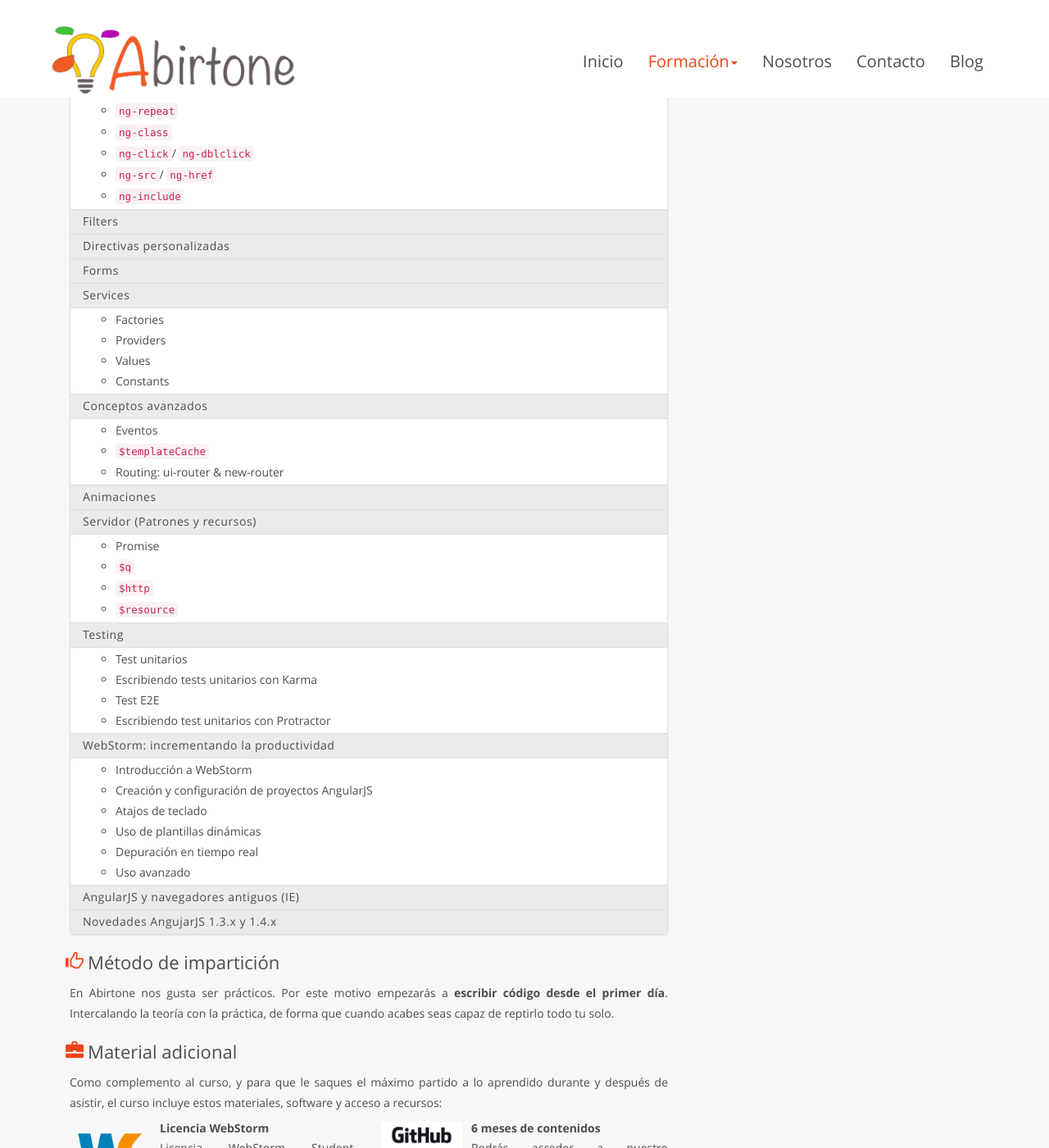
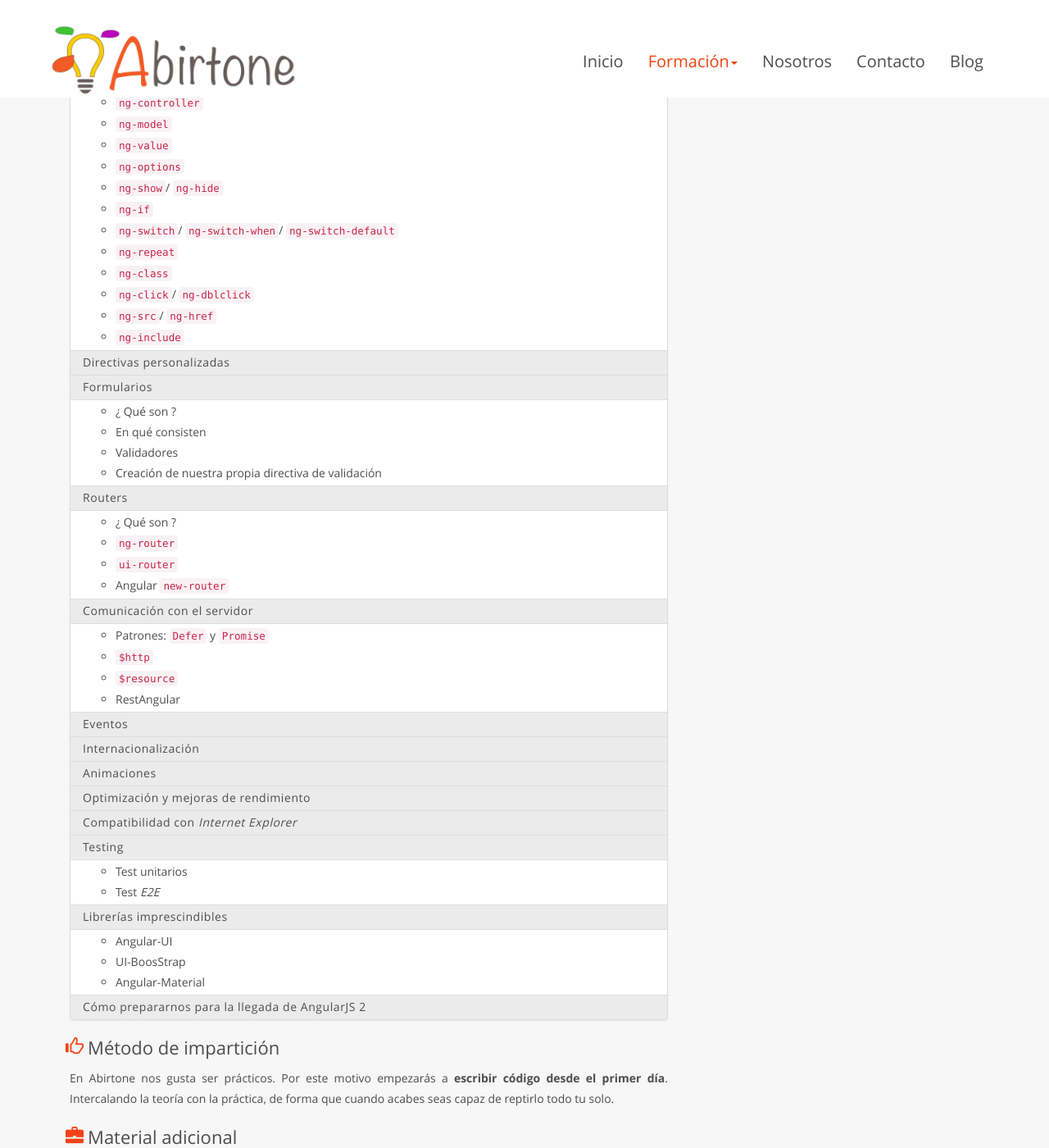
Before and after one commit to abirtone/abirtone.github.io, a Jekyll site: the page built from pages/courses/angujarjs.html, in a window 1280 px wide and 1400 px high, scrolled down 929 px. Shown: the whole window at 82% size. Built offline with Jekyll 4.4.1, drawn with Linux system fonts in a browser that asks for light colours; comment, search, counter and statistics services are not loaded; some of the changed text lies outside the part shown.

Commit message:
Updated AngularJS

```diff
--- a/pages/courses/angujarjs.html
+++ b/pages/courses/angujarjs.html
@@ -17,34 +17,45 @@ description: "Curso presencial especialista de AngularJS"
         <h2><i class="glyphicon glyphicon-question-sign" aria-hidden="true"></i> ¿ Qué es AngujarJS ?</h2>
     </div>
 
-    <p>AngularJS nos permitirá hacer <b>interfaces web </b>de manera extremadamente <b>rápida, mantenibles y testeables</b>. AngujarJS cuenta con el respaldo de <b>Google, creador del mismo</b>. Según la web de proyecto:</p>
+    <p>AngularJS nos ypermitirá hacer <b>interfaces web </b>de manera extremadamente <b>rápida, mantenibles y testeables</b>. AngujarJS cuenta con el respaldo de <b>Google, creador del mismo</b>. Según la web de proyecto:</p>
 
     <blockquote>
         <p>Angularjs le permite escribir aplicaciones web del lado del cliente <b>como si tuvieras un navegador más inteligente </b><i>[...]</i> <b>sincroniza automáticamente</b> los datos de la interfaz de usuario <i>[...]</i> para ayudar a estructurar <b>su aplicación</b> mejor y que sea <b>más fácil probar</b> <i>...</i></p>
         <footer>Fuente: <a class="link" href="https://github.com/angular/angular.js">Angujarjs.com</a></footer>
     </blockquote>
 
-    <!-- Indice del temario -->
+    <!-- Indice del curso -->
     <div class="page-header section-title">
         <h2><i class="glyphicon glyphicon-list-alt" aria-hidden="true"></i> Índice del temario</h2>
     </div>
     <ul class="list-group">
-        <li class="list-group-item">Visión general de AngularJS</li>
-        <li class="list-group-item">Introducción a AngularJS</li>
-        <li class="list-group-item">Conceptos básicos</li>
+        <li class="list-group-item">AngularJS: Que es y en que consiste</li>
+        <li class="list-group-item">Personalizando nuestro ide para programar en AngularJS</li>
+        <li class="list-group-item">Entendiendo los <code>Scopes</code></li>
         <li class="list-group-item list-subgroup">
             <ul>
-                <li><code>$rootScope</code> / <code>$scope</code> </li>
+                <li><code>$scope</code> </li>
                 <li><code>$rootScope</code></li>
-                <li><code>$scope</code></li>
-                <li>Ejemplo de jerarquía de scopes</li>
-                <li>Templates</li>
             </ul>
         </li>
-        <li class="list-group-item">Modules (ng-app)</li>
-        <li class="list-group-item">Controllers (ng-controller)</li>
-        <li class="list-group-item">Directivas ng</li>
-        <li class="list-group-item list-subgroup">            <ul>
+        <li class="list-group-item">Templates</li>
+        <li class="list-group-item">Controllers <code>ng-controller</code></li>
+        <li class="list-group-item">Modulos <code>ng-app</code></li>
+        <li class="list-group-item">Filters</li>
+        <li class="list-group-item">Services</li>
+        <li class="list-group-item list-subgroup">
+            <ul>
+                <li> Factory </li>
+                <li> Service </li>
+                <li> Provider  </li>
+                <li> Value </li>
+                <li> Constant </li>
+                <li> Diferencias y cómo legir la factoría adecuada </li>
+            </ul>
+        </li>
+        <li class="list-group-item">Directivas</li>
+        <li class="list-group-item list-subgroup">
+            <ul>
                 <li> <code>ng-app</code></li>
                 <li> <code>ng-controller</code></li>
                 <li> <code>ng-model</code></li>
@@ -60,56 +71,55 @@ description: "Curso presencial especialista de AngularJS"
                 <li> <code>ng-include</code></li>
             </ul>
         </li>
-        <li class="list-group-item">Filters</li>
         <li class="list-group-item">Directivas personalizadas</li>
-        <li class="list-group-item">Forms</li>
-        <li class="list-group-item">Services</li>
-        <li class="list-group-item list-subgroup">            <ul>
-                <li> Factories </li>
-                <li> Providers  </li>
-                <li> Values </li>
-                <li> Constants </li>
+        <li class="list-group-item">Formularios</li>
+        <li class="list-group-item list-subgroup">
+            <ul>
+                <li> ¿ Qué son ? </li>
+                <li> En qué consisten </li>
+                <li> Validadores </li>
+                <li> Creación de nuestra propia directiva de validación </li>
             </ul>
         </li>
-        <li class="list-group-item">Conceptos avanzados</li>
-        <li class="list-group-item list-subgroup">            <ul>
-                <li>Eventos</li>
-                <li><code>$templateCache</code></li>
-                <li>Routing: ui-router &amp; new-router</li>
+        <li class="list-group-item">Routers</li>
+        <li class="list-group-item list-subgroup">
+            <ul>
+                <li> ¿ Qué son ? </li>
+                <li> <code>ng-router</code> </li>
+                <li> <code>ui-router</code> </li>
+                <li> Angular <code>new-router</code> </li>
             </ul>
         </li>
-        <li class="list-group-item">Animaciones</li>
-        <li class="list-group-item">Servidor (Patrones y recursos)</li>
+        <li class="list-group-item">Comunicación con el servidor</li>
         <li class="list-group-item list-subgroup">
             <ul>
-                <li>Promise</li>
-                <li><code>$q</code></li>
-                <li><code>$http</code></li>
-                <li><code>$resource</code></li>
+                <li> Patrones: <code>Defer</code> y <code>Promise</code></li>
+                <li> <code>$http</code> </li>
+                <li> <code>$resource</code> </li>
+                <li> RestAngular </li>
             </ul>
         </li>
+        <li class="list-group-item">Eventos</li>
+        <li class="list-group-item">Internacionalización</li>
+        <li class="list-group-item">Animaciones</li>
+        <li class="list-group-item">Optimización y mejoras de rendimiento</li>
+        <li class="list-group-item">Compatibilidad con <i>Internet Explorer</i></li>
         <li class="list-group-item">Testing</li>
         <li class="list-group-item list-subgroup">
             <ul>
-                <li>Test unitarios</li>
-                <li>Escribiendo tests unitarios con Karma</li>
-                <li>Test E2E</li>
-                <li>Escribiendo test unitarios con Protractor</li>
+                <li> Test unitarios </li>
+                <li> Test <i>E2E</i> </li>
             </ul>
         </li>
-        <li class="list-group-item">WebStorm: incrementando la productividad</li>
+        <li class="list-group-item">Librerías imprescindibles</li>
         <li class="list-group-item list-subgroup">
             <ul>
-                <li>Introducción a WebStorm</li>
-                <li>Creación y configuración de proyectos AngularJS</li>
-                <li>Atajos de teclado</li>
-                <li>Uso de plantillas dinámicas</li>
-                <li>Depuración en tiempo real</li>
-                <li>Uso avanzado</li>
+                <li> Angular-UI </li>
+                <li> UI-BoosStrap </li>
+                <li> Angular-Material </li>
             </ul>
         </li>
-        <li class="list-group-item">AngularJS y navegadores antiguos (IE)</li>
-        <li class="list-group-item">Novedades AngujarJS 1.3.x y 1.4.x</li>
+        <li class="list-group-item">Cómo prepararnos para la llegada de AngularJS 2</li>
     </ul>
 
 
@@ -157,7 +167,7 @@ description: "Curso presencial especialista de AngularJS"
             <div class="media">
                 <div class="media-left media-top">
                     <a href="#">
-                        <img width="90px" class="media-object" src="/static/courses/angularjs/libro.png" alt="Libro AngujarJS práctico paso a paso">
+                        <img width="90px" class="media-object img-responsive-border"src="/static/courses/angularjs/libro.png" alt="Libro AngujarJS práctico paso a paso">
                     </a>
                 </div>
                 <div class="media-body">
@@ -322,7 +332,7 @@ description: "Curso presencial especialista de AngularJS"
                 <div class="col-xs-6 col-sm-5 box-col-r"><i class="glyphicon glyphicon-ok color-green"></i></div>
             </div>
             <div class="row">
-                <div class="col-xs-6 col-sm-7 box-col-l"><b>Materia adicional</b><i class="glyphicon glyphicon-info-sign color-grey" data-toggle="tooltip" data-placement="bottom" title="Pendrives, libretas, bolígrafos y cualquier otro material que fuese necesario."></i></div>
+                <div class="col-xs-6 col-sm-7 box-col-l"><b>Materia adicional</b><i class="glyphicon glyphicon-info-sign color-grey" data-toggle="tooltip" data-placement="bottom" title="Pendrives, libretas, bolígrafos o cualquier otro material que fuese necesario."></i></div>
                 <div class="col-xs-6 col-sm-5 box-col-r"><i class="glyphicon glyphicon-ok color-green"></i></div>
             </div>
             <div class="row alt-row-color">
```
Also changed, not shown: static/courses/angularjs/libro.png, 1 other file.
